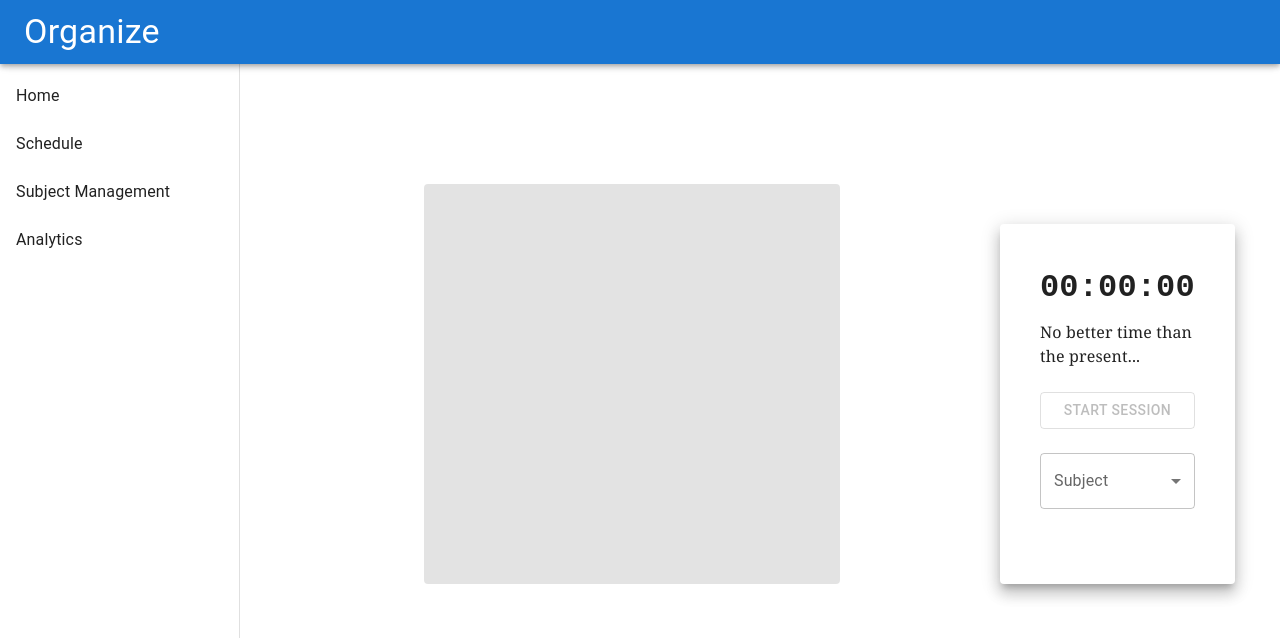
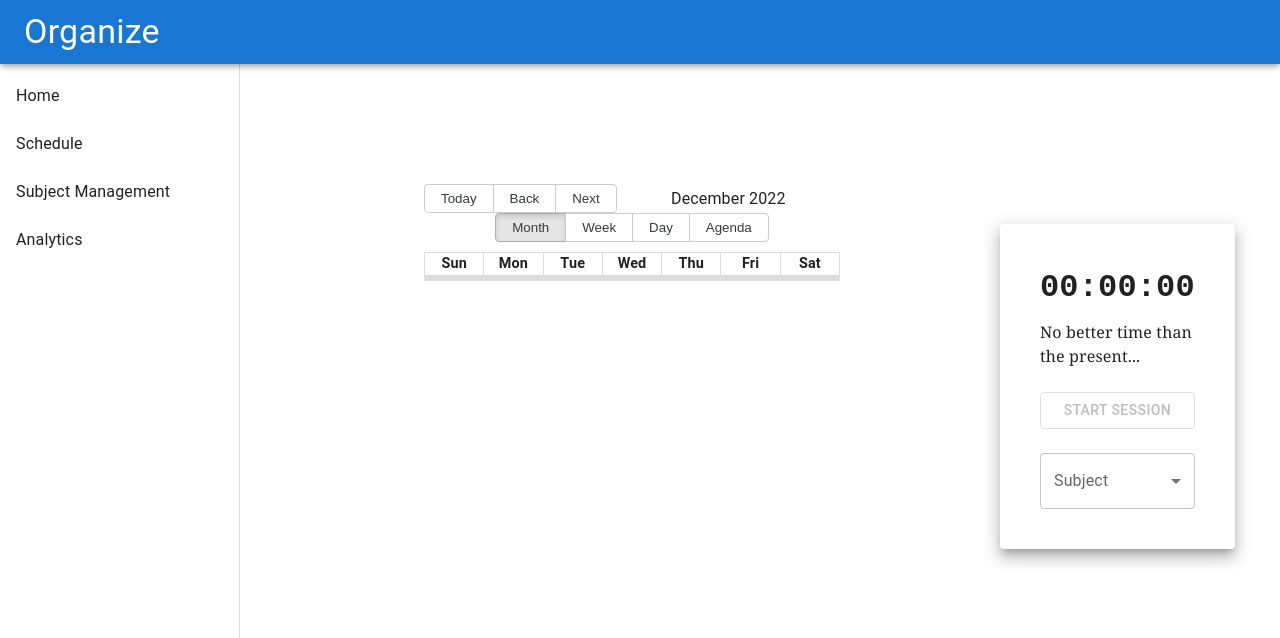
Before and after one commit to linton2000/Organize, a React (Create React App) app in the folder app/: page / in a window 1280 px wide. Shown: the top 638 px of the page. Built offline with nearby package versions, Linux system fonts and the light colour scheme.

Commit message:
feat: Start implementing Home Calendar feature

```diff
--- /dev/null
+++ b/app/src/app/HomeCalendar.tsx
@@ -0,0 +1,19 @@
+import { Calendar, momentLocalizer } from "react-big-calendar";
+import moment from "moment";
+import "react-big-calendar/lib/css/react-big-calendar.css";
+
+// Setup the localizer by providing the moment (or globalize, or Luxon) Object
+// to the correct localizer.
+const localizer = momentLocalizer(moment); // or globalizeLocalizer
+
+export default function HomeCalendar() {
+    return (
+        <div className="myCustomHeight">
+            <Calendar
+                localizer={localizer}
+                startAccessor="start"
+                endAccessor="end"
+            />
+        </div>
+    );
+}
--- a/app/src/routes/Home.tsx
+++ b/app/src/routes/Home.tsx
@@ -1,6 +1,8 @@
-import { Grid, Skeleton, Paper } from "@mui/material";
+import { Grid, Paper } from "@mui/material";
 import { useState, useEffect, ReactElement } from "react";
+
 import Logger from "app/Logger";
+import HomeCalendar from "app/HomeCalendar";
 
 export default function Home(){
     const [rerender, setRerender] = useState<boolean>();
@@ -18,7 +20,7 @@ export default function Home(){
             <Grid item xs={12} />
             <Grid item xs={1} />
             <Grid item xs={6}>
-                <Skeleton animation={false} variant={"rounded"} height={400}/>
+                <HomeCalendar/>
             </Grid>
             <Grid container item xs={3}>
                 <Paper elevation={10} sx={{padding: 5, marginTop: 5}}>
@@ -33,15 +35,3 @@ export default function Home(){
 
     return mainGrid;
 }
-
-/**
- * Session strength attribute:
- * Colour would appear both in the timer (with some motivation text) and
- * in the home calendar.
- *  - 0-2 mins: not counted
- *  - 2-10 mins: 1 (red)
- *  - 10-30 mins: 2 (yellow)
- *  - 30-60 mins: 3 (blue)
- *  - 60-90 mins: 4 (green)
- *  - 90+ mins: 5 (purple)
- */
```
